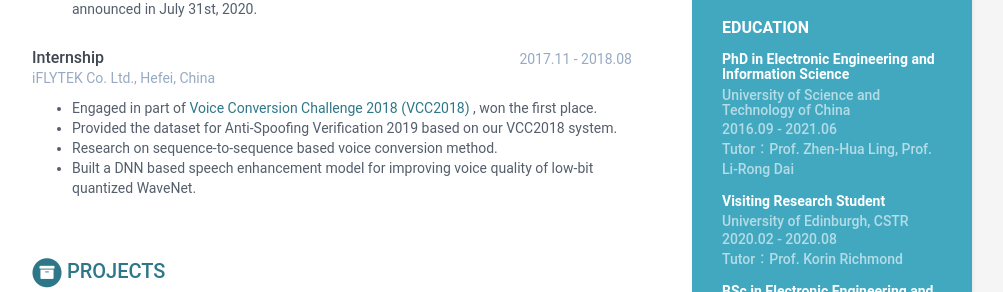
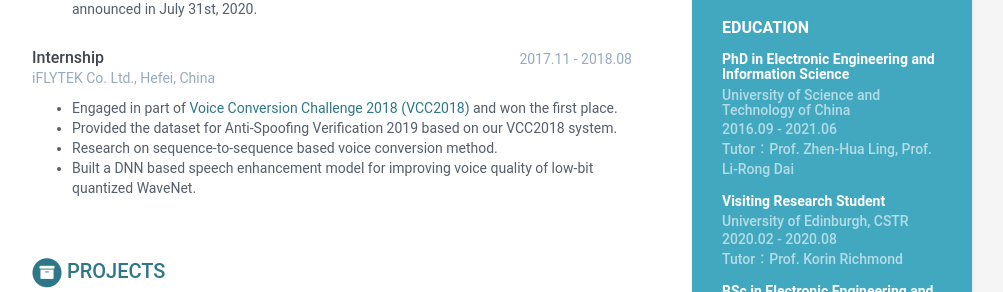
Before and after one commit to jxzhanggg/online-cv_en, a Jekyll site: the page built from index.html, in a window 1280 px wide. Shown: the part 527-819 px from the top of the page, without its empty margins (168-1171 px from the left). Built offline with Jekyll 4.4.1, drawn with Linux system fonts in a browser that asks for light colours.

Commit message:
fix typo

```diff
--- a/_data/data.yml
+++ b/_data/data.yml
@@ -82,7 +82,7 @@ experiences:
       details: |
           <p>
           <ul>
-            <li> Engaged in part of <a href=http://www.vc-challenge.org/vcc2018/index.html  target="_blank">Voice Conversion Challenge 2018 (VCC2018) </a>,  won the first place.</li>
+            <li> Engaged in part of <a href=http://www.vc-challenge.org/vcc2018/index.html  target="_blank">Voice Conversion Challenge 2018 (VCC2018) </a> and won the first place.</li>
             <li> Provided the dataset for Anti-Spoofing Verification 2019 based on our VCC2018 system.</li>
             <li> Research on sequence-to-sequence based voice conversion method.</li>
             <li> Built a DNN based speech enhancement model for improving voice quality of low-bit quantized WaveNet.</li>
```
